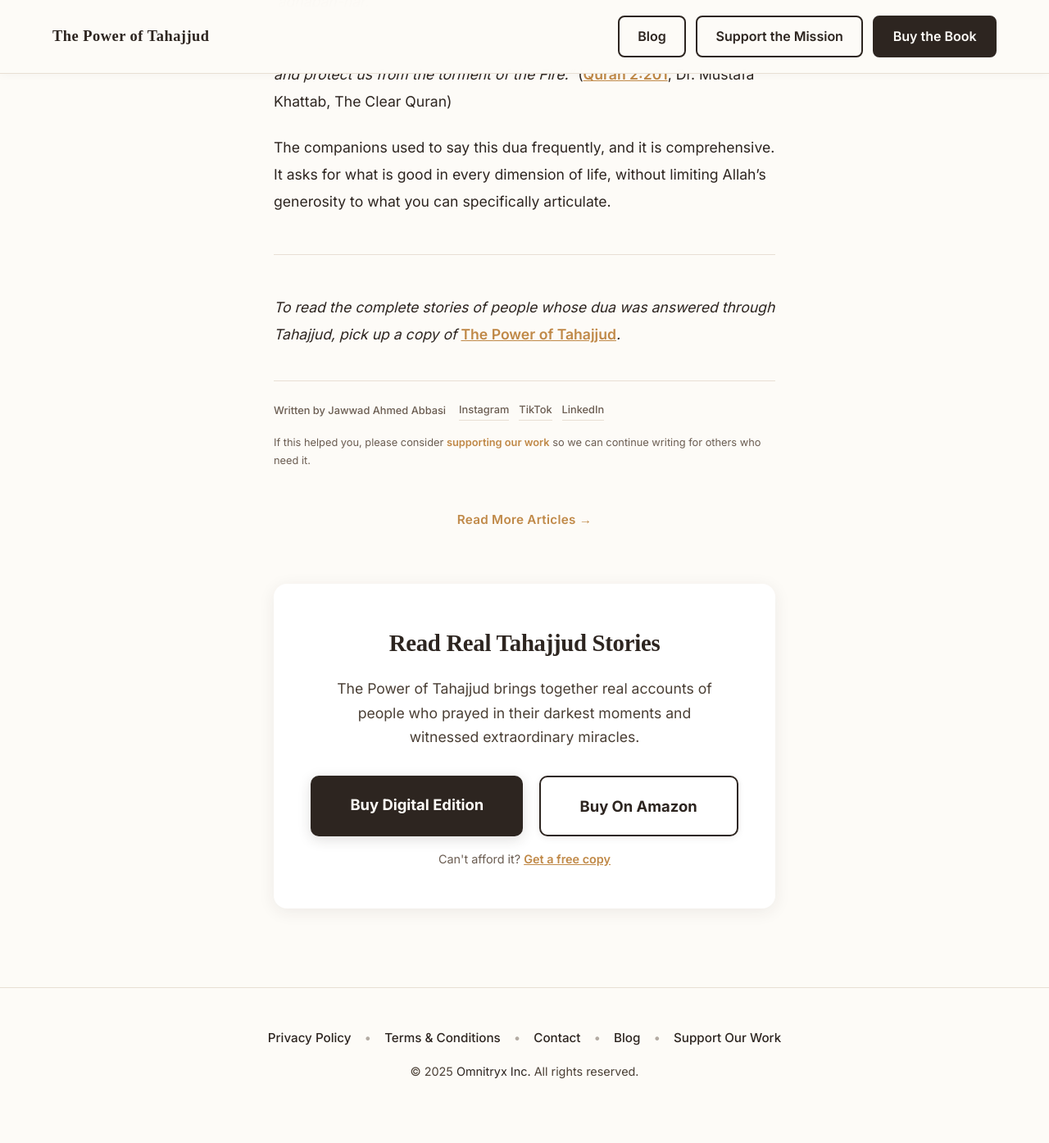
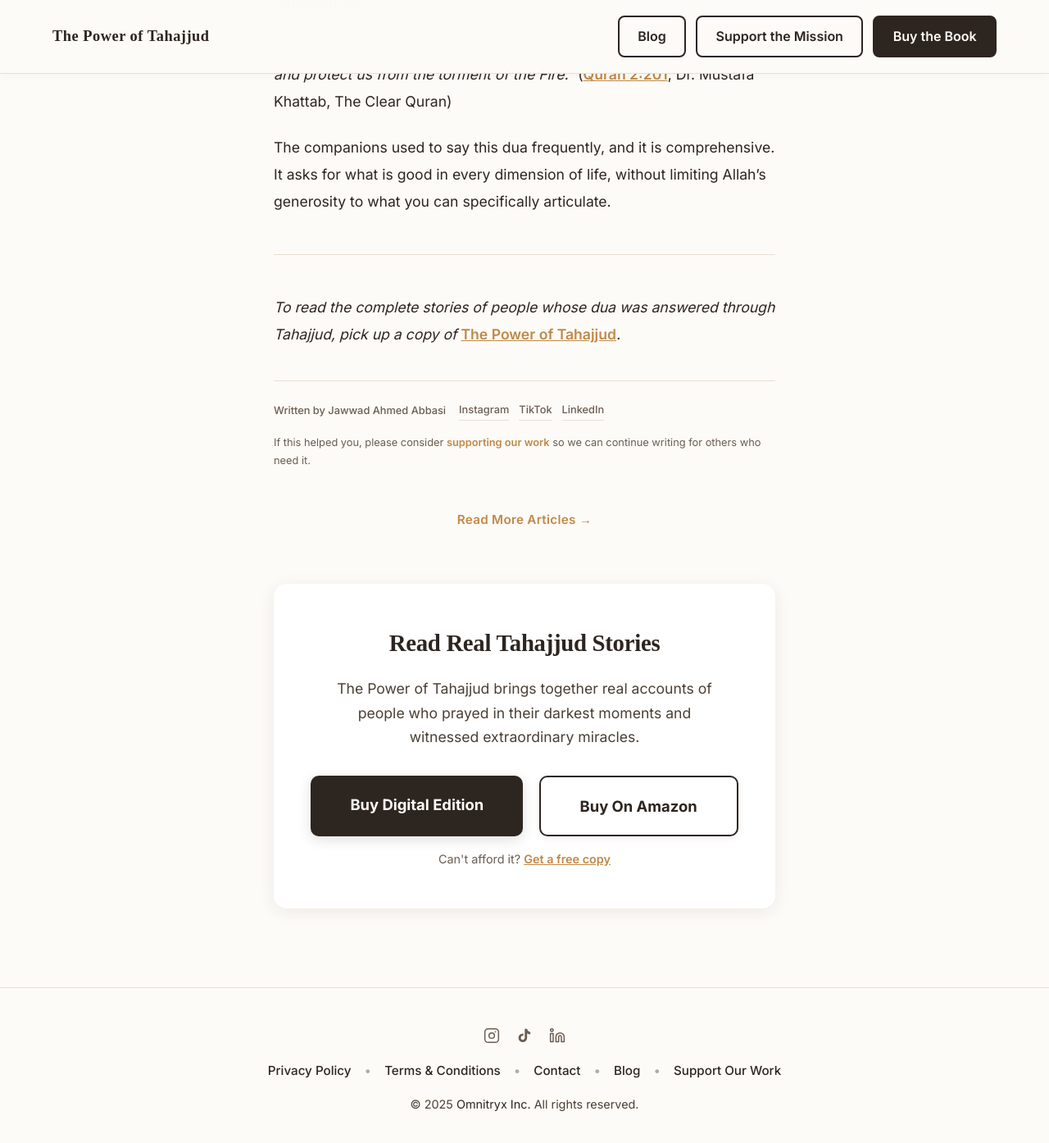
Before and after one commit to Omnitryx-Inc/tahajjud-fe-main, a Jekyll site: the page built from _posts/2026-02-27-what-to-say-in-tahajjud.md, in a window 1280 px wide and 1400 px high, scrolled down 4676 px. Shown: the top 1394 px of the window at 82% size. Built offline with Jekyll 4.4.1, drawn with Linux system fonts in a browser that asks for light colours; some web fonts are replaced; before the commit the page ends 6036 px from its top, so only the background shows below that.

Commit message:
adjustments

```diff
--- a/_includes/footer.html
+++ b/_includes/footer.html
@@ -1,5 +1,16 @@
 <footer>
 <div class="footer-content">
+    <div class="footer-socials">
+        <a href="https://www.instagram.com/jawwad_ab/" target="_blank" rel="noopener" aria-label="Instagram">
+            <svg xmlns="http://www.w3.org/2000/svg" width="20" height="20" viewBox="0 0 24 24" fill="none" stroke="currentColor" stroke-width="1.8" stroke-linecap="round" stroke-linejoin="round"><rect x="2" y="2" width="20" height="20" rx="5" ry="5"/><circle cx="12" cy="12" r="4"/><circle cx="17.5" cy="6.5" r="1" fill="currentColor" stroke="none"/></svg>
+        </a>
+        <a href="https://www.tiktok.com/@jawwad_ab" target="_blank" rel="noopener" aria-label="TikTok">
+            <svg xmlns="http://www.w3.org/2000/svg" width="20" height="20" viewBox="0 0 24 24" fill="currentColor"><path d="M19.59 6.69a4.83 4.83 0 0 1-3.77-4.25V2h-3.45v13.67a2.89 2.89 0 0 1-2.88 2.5 2.89 2.89 0 0 1-2.89-2.89 2.89 2.89 0 0 1 2.89-2.89c.28 0 .54.04.79.1V9.01a6.33 6.33 0 0 0-.79-.05 6.34 6.34 0 0 0-6.34 6.34 6.34 6.34 0 0 0 6.34 6.34 6.34 6.34 0 0 0 6.33-6.34V8.69a8.18 8.18 0 0 0 4.78 1.52V6.75a4.85 4.85 0 0 1-1.01-.06z"/></svg>
+        </a>
+        <a href="https://www.linkedin.com/in/jaabbasi/" target="_blank" rel="noopener" aria-label="LinkedIn">
+            <svg xmlns="http://www.w3.org/2000/svg" width="20" height="20" viewBox="0 0 24 24" fill="none" stroke="currentColor" stroke-width="1.8" stroke-linecap="round" stroke-linejoin="round"><path d="M16 8a6 6 0 0 1 6 6v7h-4v-7a2 2 0 0 0-2-2 2 2 0 0 0-2 2v7h-4v-7a6 6 0 0 1 6-6z"/><rect x="2" y="9" width="4" height="12"/><circle cx="4" cy="4" r="2"/></svg>
+        </a>
+    </div>
     <div class="footer-links">
         <a href="https://omnitryx.ca/legal/privacy-policy/" target="_blank" rel="noopener">Privacy Policy</a>
         <span class="separator">•</span>
@@ -10,7 +21,6 @@
         <a href="/blog/">Blog</a>
         <span class="separator">•</span>
         <a href="/support-the-mission/">Support Our Work</a>
-
     </div>
     <p class="copyright">&copy; 2025 <a href="https://omnitryx.ca" target="_blank" style="text-decoration: none; color: var(--text-dark);">Omnitryx Inc.</a> All rights reserved.</p>
 </div>
--- a/_layouts/default.html
+++ b/_layouts/default.html
@@ -84,8 +84,8 @@
     <link rel="preconnect" href="https://fonts.googleapis.com">
     <link rel="preconnect" href="https://fonts.gstatic.com" crossorigin>
     <link href="https://fonts.googleapis.com/css2?family=Cormorant+Garamond:ital,wght@0,400;0,500;0,600;0,700;1,400&family=Inter:wght@300;400;500;600;700&display=swap" rel="stylesheet">
-    <link rel="stylesheet" href="/assets/css/main.v1.3.css">
-    <link rel="stylesheet" href="/assets/css/blog.v1.1.css">
+    <link rel="stylesheet" href="/assets/css/main.v1.4.css">
+    <link rel="stylesheet" href="/assets/css/blog.v1.2.css">
 </head>
 
 <body>
--- a/_layouts/post.html
+++ b/_layouts/post.html
@@ -94,8 +94,8 @@
     <link rel="preconnect" href="https://fonts.googleapis.com">
     <link rel="preconnect" href="https://fonts.gstatic.com" crossorigin>
     <link href="https://fonts.googleapis.com/css2?family=Cormorant+Garamond:ital,wght@0,400;0,500;0,600;0,700;1,400&family=Inter:wght@300;400;500;600;700&display=swap" rel="stylesheet">
-    <link rel="stylesheet" href="/assets/css/main.v1.3.css">
-    <link rel="stylesheet" href="/assets/css/blog.v1.1.css">
+    <link rel="stylesheet" href="/assets/css/main.v1.4.css">
+    <link rel="stylesheet" href="/assets/css/blog.v1.2.css">
 </head>
 
 <body>
--- a/assets/css/main.v1.3.css
+++ b/assets/css/main.v1.4.css
@@ -1141,6 +1141,24 @@ footer {
     margin: 0 auto;
 }
 
+.footer-socials {
+    display: flex;
+    justify-content: center;
+    gap: 1.25rem;
+    margin-bottom: 1.25rem;
+}
+
+.footer-socials a {
+    color: var(--text-light);
+    display: flex;
+    align-items: center;
+    transition: color 0.2s;
+}
+
+.footer-socials a:hover {
+    color: var(--gold-primary);
+}
+
 .footer-links {
     margin-bottom: 1rem;
     display: flex;
```
Also changed, not shown: assets/css/blog.v1.2.css (renamed from assets/css/blog.v1.1.css).
